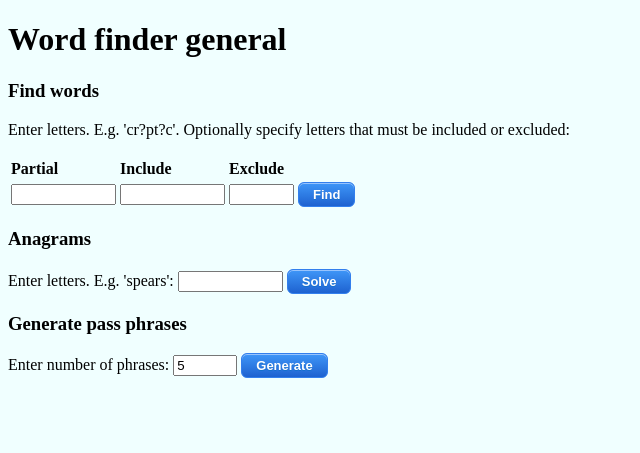
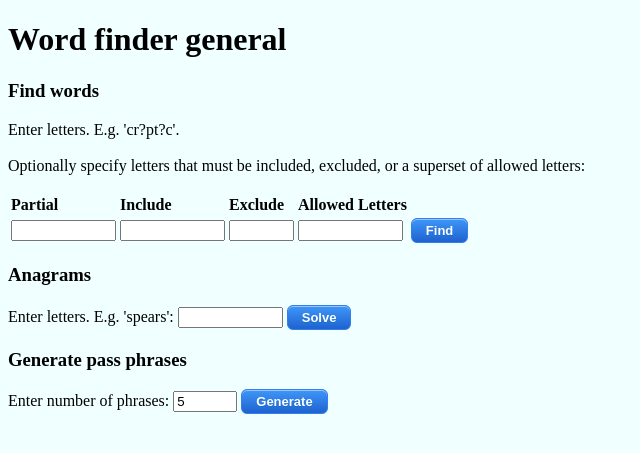
Before and after one commit to gbowerman/wfgeneral, a Python web app: template templates/index.html in a window 1280 px wide. Shown: the top 453 px of the page, without its empty margins (0-640 px from the left). Run offline with Jinja, Linux system fonts and the light colour scheme; the template is opened without the code that fills it, so the values that code supplies are empty.

Commit message:
add Allowed Letters option

```diff
--- a/requirements.txt
+++ b/requirements.txt
@@ -1 +1 @@
-Flask==3.1.0
+Flask==3.1.2
--- a/templates/index.html
+++ b/templates/index.html
@@ -10,16 +10,24 @@
     <h1>Word finder general</h1>
     <h3>Find words</h3>
     <form method="post" action="/find">
-    Enter letters. E.g. 'cr?pt?c'. Optionally specify letters that must be included or excluded:<br/><br/>
-      <table>
+    Enter letters. E.g. 'cr?pt?c'.
+    <br/><br/>
+    Optionally specify letters that must be included, excluded, or a superset of allowed letters:<br/><br/>
+    <table>
       <tr>
-      <th align="left">Partial</th><th align="left">Include</th><th align="left">Exclude</th><th></th>
+          <th align="left">Partial</th>
+	  <th align="left">Include</th>
+	  <th align="left">Exclude</th>
+	  <th align="left">Allowed Letters</th>
+	  <th></th>
       </tr><tr>
         <td><input type="text" pattern="[?A-Za-z]{3,29}" name="partial" size="10">
       </td><td>
         <input type="text" pattern="[?A-Za-z]{1,10}" name="include" size="10">
       </td><td>
       <input type="text" pattern="[?A-Za-z]{1,26}" name="exclude" size="5"></td>
+      </td><td>
+      <input type="text" pattern="[?A-Za-z]{1,26}" name="allowed" size="10"></td>
       <td> <button type="submit" value="Find">Find</button></td>
       </tr>
       </table>
```
Also changed, not shown: app.py (+20 -3 lines), templates/results.html (+14 -5 lines).
